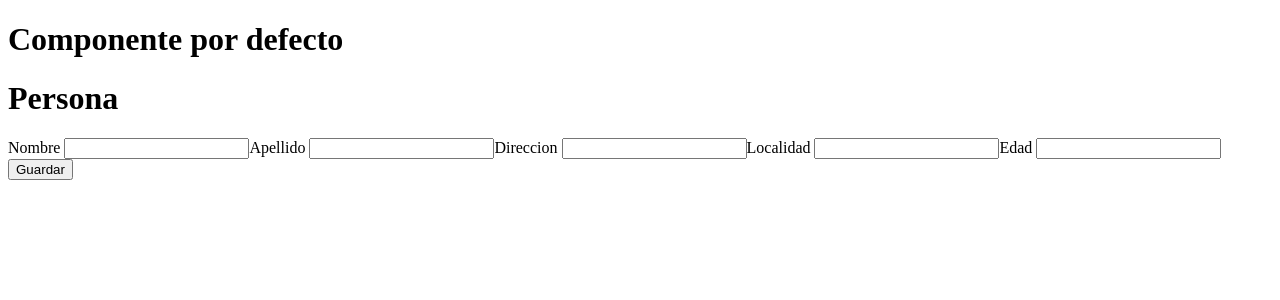
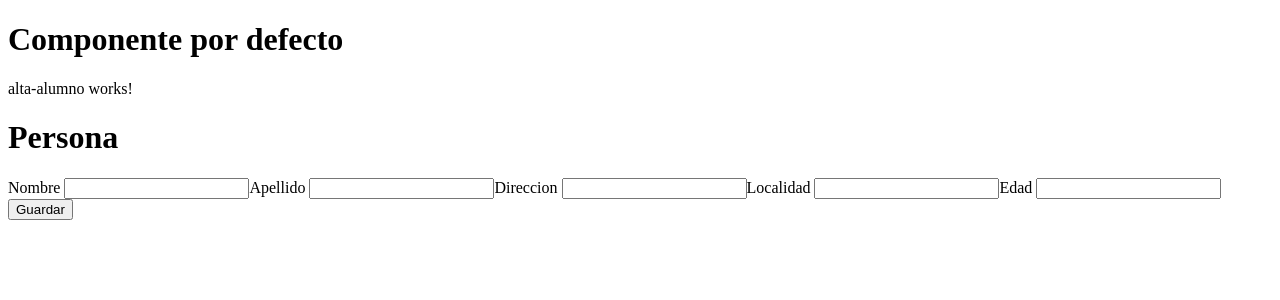
Before and after one commit to luisparadawagner-gmail-com/tp-Assanelli, an Angular app: page / in a window 1280 px wide. Shown: the top 300 px of the page. Built offline with nearby package versions, Linux system fonts and the light colour scheme.

Commit message:
Se agrega alta-alumno al app.component.html

```diff
--- a/src/app/app.component.html
+++ b/src/app/app.component.html
@@ -1,5 +1,6 @@
 <h1>Componente por defecto</h1>
 
+<app-alta-alumno></app-alta-alumno>
 <app-reactive-persona></app-reactive-persona>
 
 <router-outlet></router-outlet>
```
